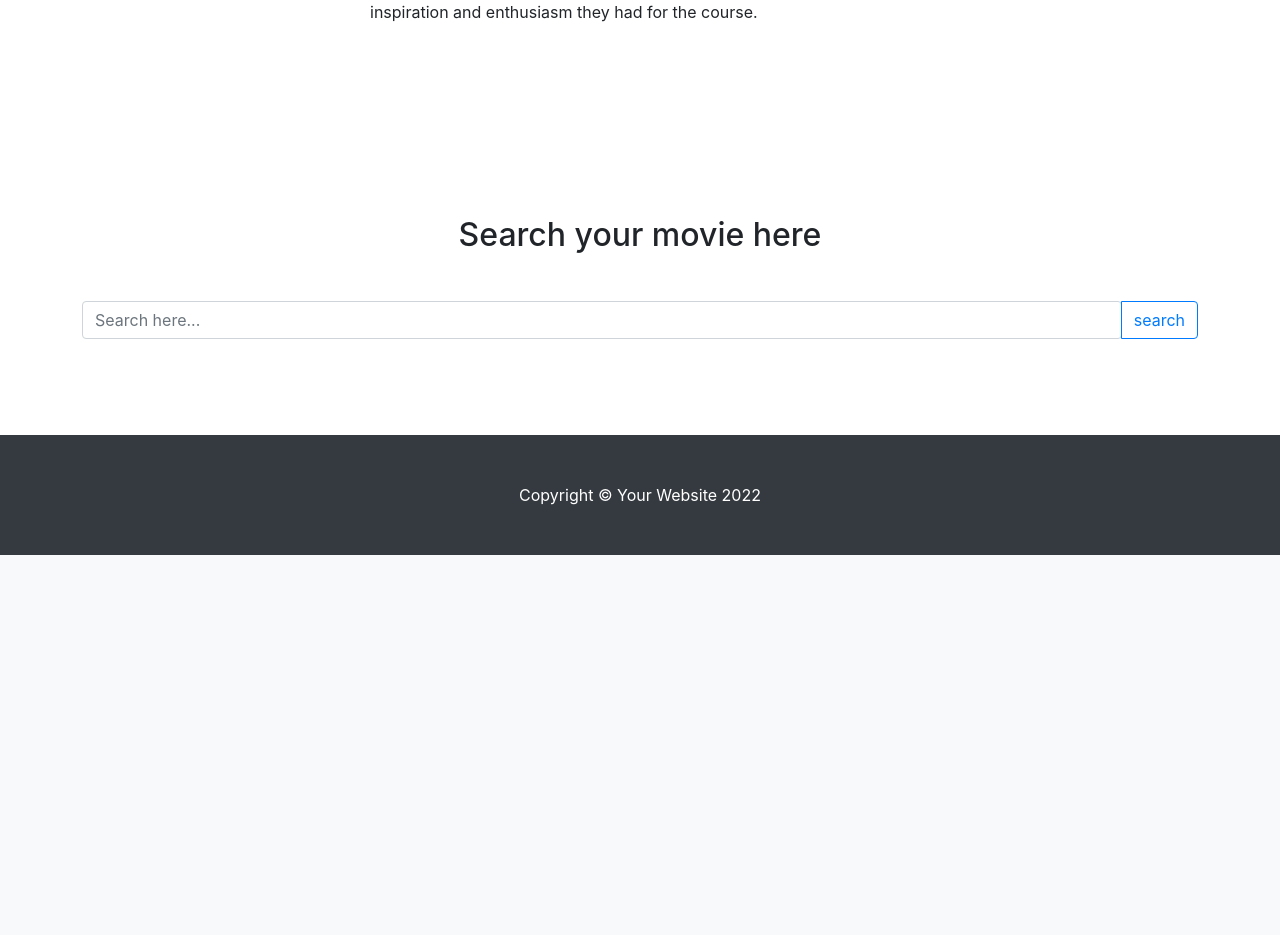
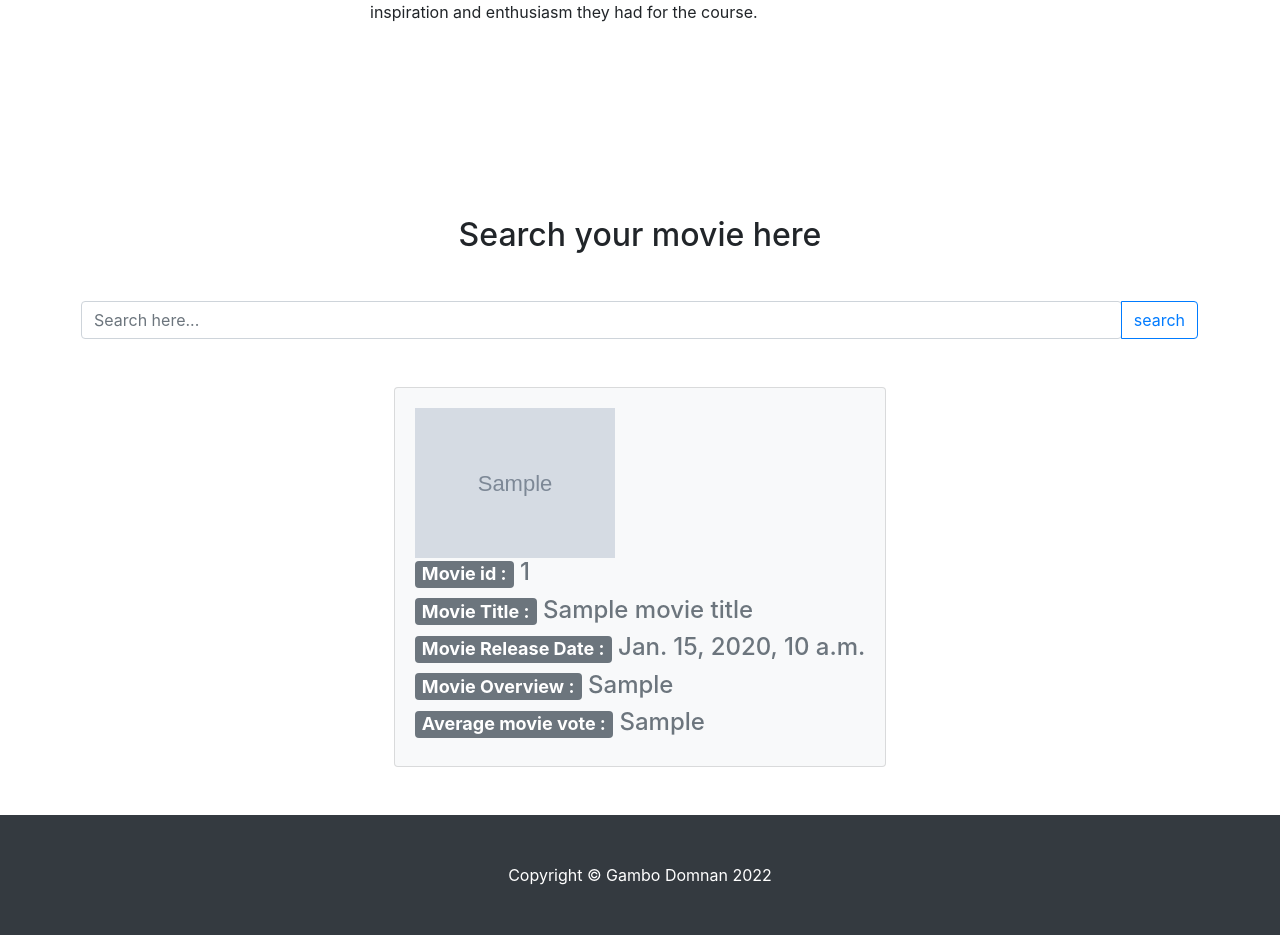
Before and after one commit to Domnann/moviedb_django, a Django app: template movieapp/movie/templates/movie/index.html in a window 1280 px wide. Shown: the part 682-1617 px from the top of the page. Before the commit the page ends 1237 px from the top, so only its background shows below. Run offline with Django 4.2, Linux system fonts and the light colour scheme; the template is opened without the code that fills it: most values are stand-ins (such as "Sample title", 1, 10 or a date in 2020); grey boxes marked "Sample" are stand-in pictures.

Commit message:
api now showing in templates

```diff
--- a/movieapp/movie/templates/movie/index.html
+++ b/movieapp/movie/templates/movie/index.html
@@ -67,16 +67,42 @@
             <div id="search" class="container my-5">
                 <h2 class="row justify-content-center">Search your movie here<br><br></h2>
                 <div class="row justify-content-center">
-                    <div class="input-group">
-                        <input type="search" class="form-control rounded" placeholder="Search here..." aria-label="Search" aria-describedby="search-addon" />
+                    <form class="input-group" method="post">
+                        {% csrf_token %}
+                        <input type="search" class="form-control rounded" name="search" placeholder="Search here..." aria-label="Search" aria-describedby="search-addon" />
                         <button type="submit" class="btn btn-outline-primary">search</button>
+                    </form>
+                </div>
+            </div>
+            <div class="row">
+
+                {% if movie_id or movie_title %}
+                  <div class="col d-flex justify-content-center" ">
+                    <div class=" card text-white bg-light mb-6">
+                      <div class=" card-body text-secondary">
+                        <img src="{{movie_poster}}" alt="{{movie_title}}" style="width:200px"></h4><br>
+                        <h4><span class="badge badge-secondary">Movie id :</span> {{movie_id}}</h4>
+                        <h4><span class="badge badge-secondary">Movie Title :</span> {{movie_title}}</h4>
+                        <h4><span class="badge badge-secondary">Movie Release Date :</span> {{movie_release_date}}</h4>
+                        <h4><span class="badge badge-secondary">Movie Overview :</span> {{movie_overview}} </h4>
+                        <h4><span class="badge badge-secondary">Average movie vote : </span> {{movie_voteavg}}</h4>
+                      </div>
                     </div>
-                </div>
+                  </div>
+                {% endif %}
+                <!-- {% if error %}
+                  <div class=" card text-white bg-light mb-2">
+                    <div class=" card-body ">
+                      <h4 class = "text-center font-weight-bold text-danger">{{error}}</h4>
+                    </div>
+
+                  </div>
+                {% endif %} -->
             </div>
         </section>
         <!-- Footer-->
         <footer id="contact" class="py-5 bg-dark">
-            <div class="container"><p class="m-0 text-center text-white">Copyright &copy; Your Website 2022</p></div>
+            <div class="container"><p class="m-0 text-center text-white">Copyright &copy; Gambo Domnan 2022</p></div>
         </footer>
         <!-- Bootstrap core JS-->
         <script src="https://cdn.jsdelivr.net/npm/bootstrap@5.1.3/dist/js/bootstrap.bundle.min.js"></script>
```
Also changed, not shown: movieapp/movie/views.py (+19 -7 lines).
